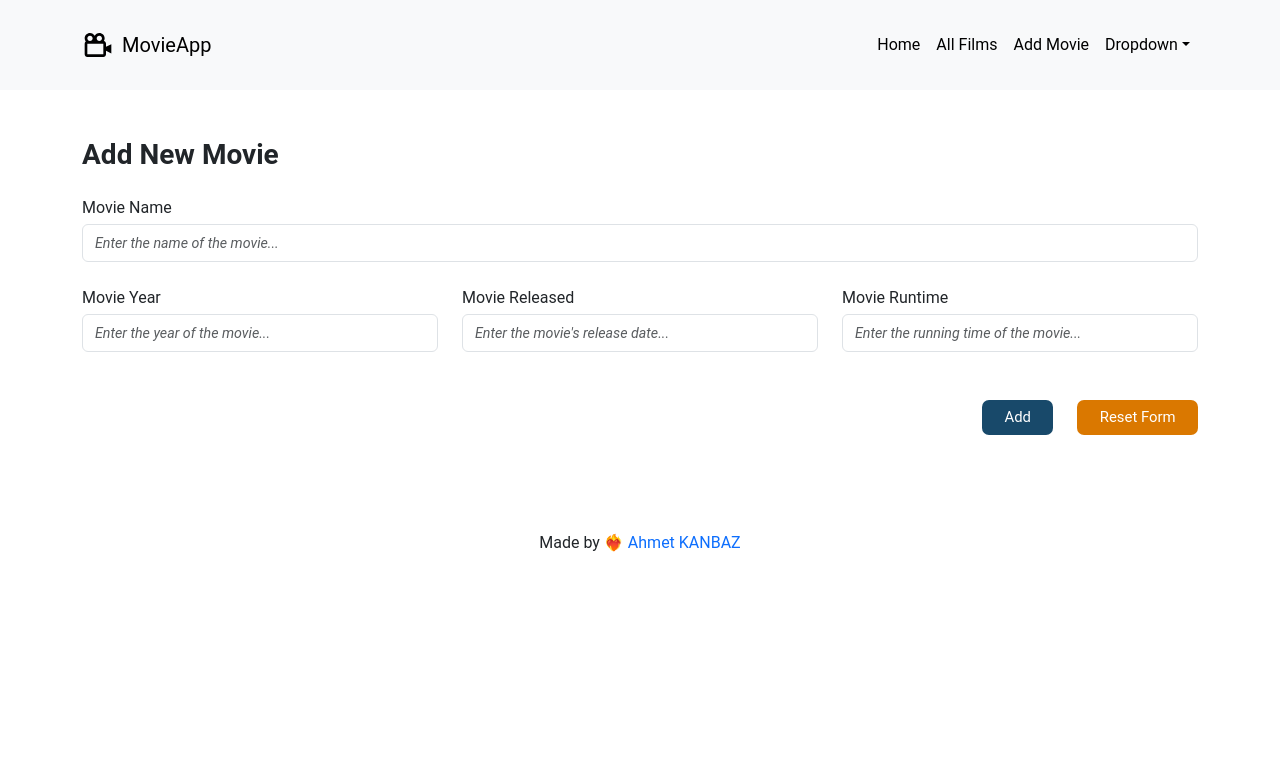
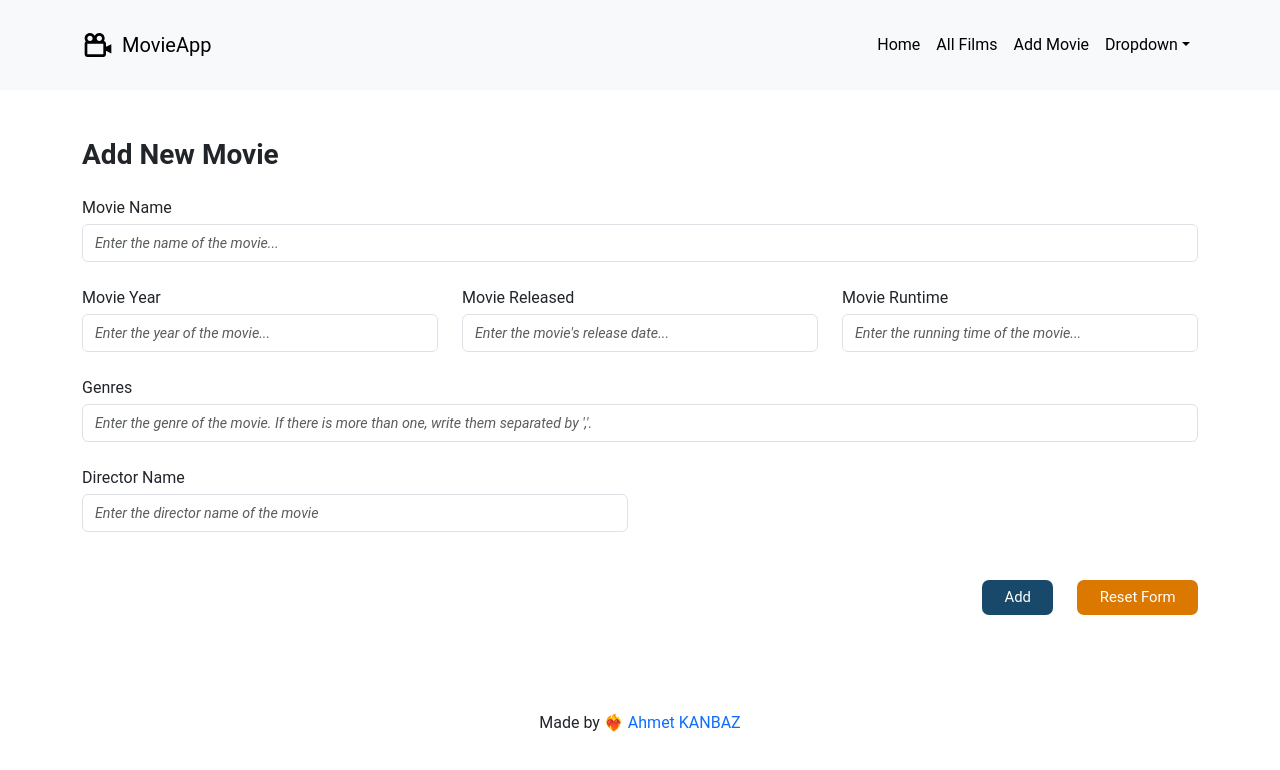
Before and after one commit to ahmetkanbaz/MovieApp, a React (Vite) app in the folder movieapp/: page /addnewmovie in a window 1280 px wide. Shown: the top 770 px of the page. Built offline with nearby package versions, Linux system fonts and the light colour scheme; no server answers.

Commit message:
MovieApp-MovieDirectorAuthor

```diff
--- a/movieapp/src/components/AddNewMovieForm/AddNewMovieForm.jsx
+++ b/movieapp/src/components/AddNewMovieForm/AddNewMovieForm.jsx
@@ -3,6 +3,7 @@ import UpperSection from "../../common/UpperSection/UpperSection";
 import FormButtons from "./FormButtons/FormButtons";
 import LabelInput from "../../common/LabelInput/LabelInput";
 import MovieYearRuntime from "./MovieYearRuntime/MovieYearRuntime";
+import MovieDirectorAuthor from "./MovieDirectorAuthor/MovieDirectorAuthor";
 
 const AddNewMovieForm = ({
   handleSubmit,
@@ -36,6 +37,25 @@ const AddNewMovieForm = ({
             handleBlur={handleBlur}
             isSubmitting={isSubmitting}
           />
+
+          <LabelInput
+            labelTitle="Genres"
+            type="text"
+            name="genre"
+            id="genre"
+            value={values.genre}
+            onChange={handleChange}
+            onBlur={handleBlur}
+            disabled={isSubmitting}
+            placeholder="Enter the genre of the movie. If there is more than one, write them separated by ','."
+          />
+
+          <MovieDirectorAuthor
+            values={values}
+            handleChange={handleChange}
+            handleBlur={handleBlur}
+            isSubmitting={isSubmitting}
+          />
           <FormButtons handleReset={handleReset} />
         </form>
       </div>
--- /dev/null
+++ b/movieapp/src/components/AddNewMovieForm/MovieDirectorAuthor/MovieDirectorAuthor.jsx
@@ -0,0 +1,24 @@
+/* eslint-disable react/prop-types */
+import LabelInput from "../../../common/LabelInput/LabelInput"
+
+const MovieDirectorAuthor = ({values, handleChange, handleBlur, isSubmitting}) => {
+  return (
+    <div className="row align-items-center">
+      <div className="col-md-6 col-12">
+        <LabelInput
+          labelTitle='Director Name'
+          type='text'
+          name='director'
+          id='director'
+          value = {values.director}
+          onChange={handleChange}
+          onBlur={handleBlur}
+          disabled={isSubmitting}
+          placeholder='Enter the director name of the movie'
+        />
+      </div>
+    </div>
+  )
+}
+
+export default MovieDirectorAuthor
--- a/movieapp/src/components/AddNewMovieForm/MovieYearRuntime/MovieYearRuntime.jsx
+++ b/movieapp/src/components/AddNewMovieForm/MovieYearRuntime/MovieYearRuntime.jsx
@@ -8,7 +8,7 @@ const MovieYearRuntime = ({
   isSubmitting,
 }) => {
   return (
-    <div className="row">
+    <div className="row align-items-center">
       <div className="col-md-4 col-12">
         <LabelInput
           labelTitle="Movie Year"
--- /dev/null
+++ b/movieapp/src/components/NotFound/NotFound.jsx
@@ -0,0 +1,13 @@
+const NotFound = () => {
+  return (
+    <section className="py-5">
+      <div className="container">
+        <div className="d-flex align-items-center justify-content-center">
+          <h1>404 Not Found</h1>
+        </div>
+      </div>
+    </section>
+  )
+}
+
+export default NotFound
--- a/movieapp/src/components/NotFoundMovie/NotFoundMovie.jsx
+++ b/movieapp/src/components/NotFoundMovie/NotFoundMovie.jsx
@@ -1,7 +1,9 @@
 const NotFoundMovie = () => {
   return (
     <section className="py-5">
-      <div className="container">NotFoundMovie</div>
+      <div className="container">
+        <p className="text-danger">No relevant movie found.</p>
+      </div>
     </section>
   );
 };
--- a/movieapp/src/routes/Router.jsx
+++ b/movieapp/src/routes/Router.jsx
@@ -3,6 +3,7 @@ import Home from "../views/Home/Home";
 import AllFilms from "../views/AllFilms/AllFilms";
 import DetailMovie from "../views/DetailMovie/DetailMovie";
 import AddNewMovie from "../views/AddNewMovie/AddNewMovie";
+import NotFound from "../components/NotFound/NotFound";
 
 
 const Router = () => {
@@ -10,7 +11,8 @@ const Router = () => {
     {path: '/', element: <Home />},
     {path: 'allmovies', element: <AllFilms />},
     {path: 'allmovies/:id', element: <DetailMovie />},
-    {path: 'addnewmovie', element: <AddNewMovie />}
+    {path: 'addnewmovie', element: <AddNewMovie />},
+    {path: '*', element: <NotFound />}
   ])
   return routes
 }
```
Lines whose indentation alone changed are shown as unchanged.
